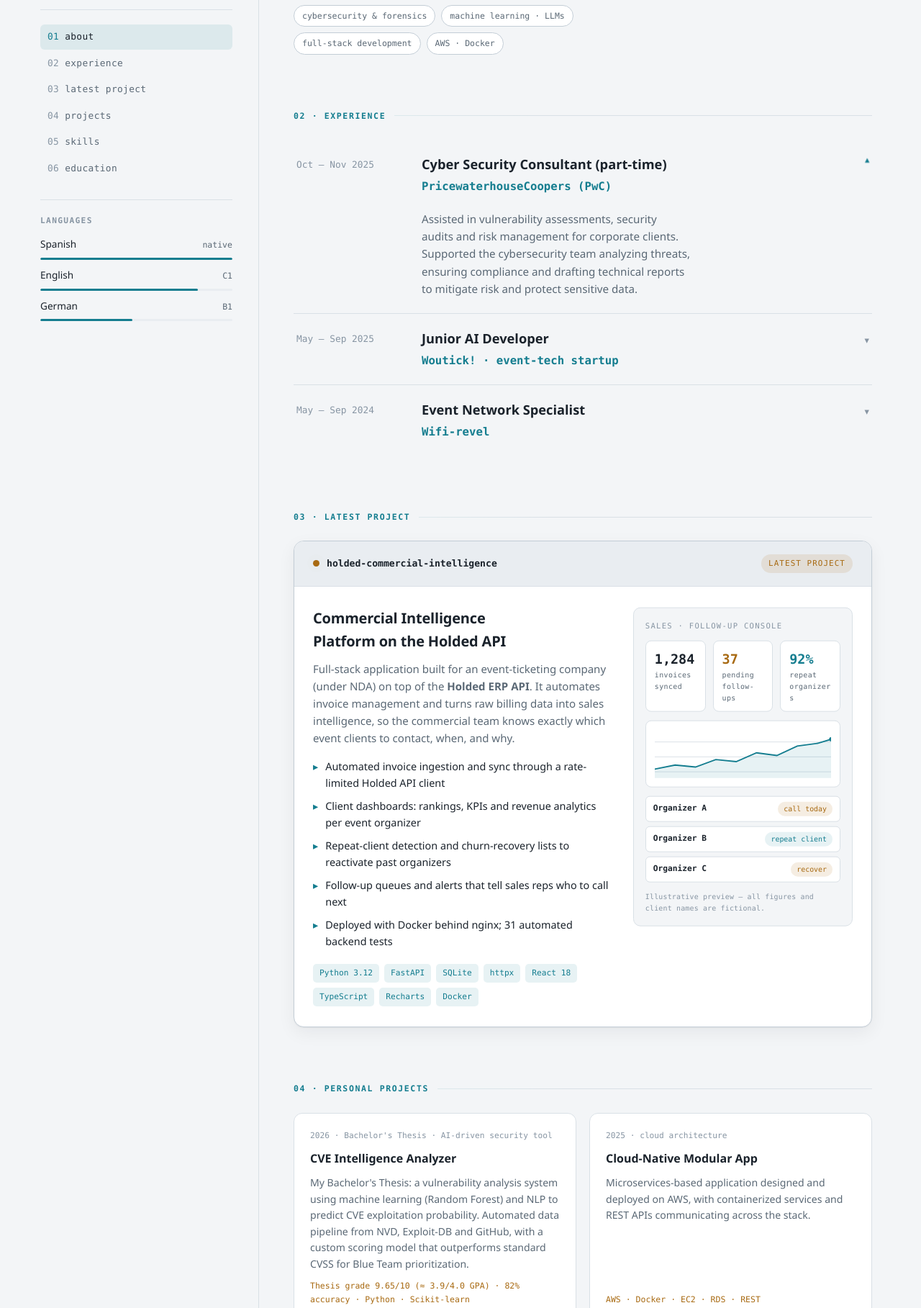
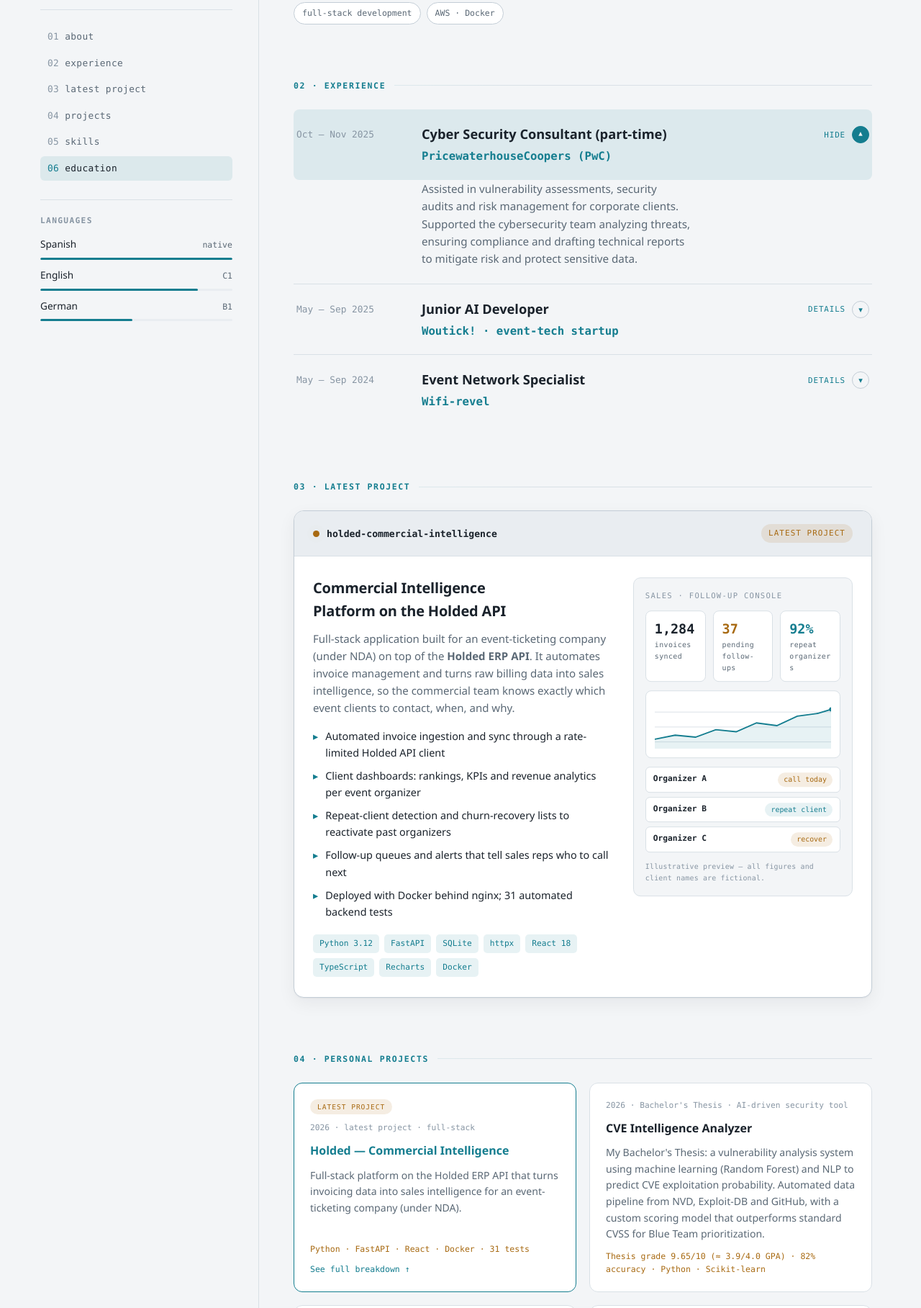
Before and after one commit to rubensaf/portfolio, a plain HTML site: page index.html in a window 1280 px wide. Shown: the part 567-2384 px from the top of the page at 72% size. Drawn offline with Linux system fonts and the light colour scheme; animation ran at ten frames a second.

Commit message:
Add Holded card to Projects, clearer experience accordions (labels + circular chevron), fix education scroll-spy highlight, remove whoami line
Co-Authored-By: Claude Opus 4.8 <noreply@anthropic.com>

```diff
--- a/index.html
+++ b/index.html
@@ -345,24 +345,6 @@
     gap: 36px;
     align-items: center;
   }
-  .term-line {
-    font-family: var(--mono);
-    font-size: 0.85rem;
-    color: var(--muted);
-    margin-bottom: 20px;
-  }
-  .term-line .prompt { color: var(--signal); }
-  .cursor {
-    display: inline-block;
-    width: 8px;
-    height: 1em;
-    background: var(--accent);
-    vertical-align: text-bottom;
-    animation: blink 1.1s steps(1) infinite;
-  }
-  @keyframes blink { 50% { opacity: 0; } }
-  @media (prefers-reduced-motion: reduce) { .cursor { animation: none; } }
-
   .hero h2 {
     margin: 0 0 20px;
     font-size: clamp(1.5rem, 3vw, 2.15rem);
@@ -530,13 +512,43 @@
   }
   .xp-titles h3 { margin: 0 0 3px; font-size: 1.14rem; font-weight: 650; }
   .xp-titles .org { color: var(--accent); font-size: 0.98rem; font-weight: 600; font-family: var(--mono); }
+  .chev-toggle {
+    display: inline-flex;
+    align-items: center;
+    gap: 9px;
+    padding-top: 3px;
+    white-space: nowrap;
+  }
+  .chev-label {
+    font-family: var(--mono);
+    font-size: 0.68rem;
+    text-transform: uppercase;
+    letter-spacing: 0.08em;
+    color: var(--accent);
+  }
+  .xp-head[aria-expanded="true"] .lbl-more,
+  .xp-head[aria-expanded="false"] .lbl-less { display: none; }
   .chev {
-    color: var(--faint);
-    font-size: 0.8rem;
-    padding-top: 6px;
-    transition: transform 0.3s cubic-bezier(0.16, 1, 0.3, 1), color 0.2s ease;
-  }
-  .xp-head[aria-expanded="true"] .chev { transform: rotate(180deg); color: var(--accent); }
+    flex-shrink: 0;
+    width: 24px;
+    height: 24px;
+    display: inline-flex;
+    align-items: center;
+    justify-content: center;
+    font-size: 0.7rem;
+    color: var(--accent);
+    border: 1px solid var(--line-strong);
+    border-radius: 50%;
+    transition: transform 0.3s cubic-bezier(0.16, 1, 0.3, 1), background 0.2s ease, color 0.2s ease, border-color 0.2s ease;
+  }
+  .xp-head:hover .chev { border-color: var(--accent); background: var(--accent-soft); }
+  .xp-head[aria-expanded="true"] .chev {
+    transform: rotate(180deg);
+    background: var(--accent);
+    color: var(--ground);
+    border-color: var(--accent);
+  }
+  .xp-head[aria-expanded="true"] { background: var(--accent-soft); }
   .xp-detail {
     display: grid;
     grid-template-rows: 0fr;
@@ -688,6 +700,25 @@
     will-change: transform;
   }
   .card:hover { border-color: var(--accent); box-shadow: var(--card-shadow); }
+  a.card:hover { text-decoration: none; }
+  .card-latest { border-color: var(--accent); }
+  .card-flag {
+    align-self: flex-start;
+    font-family: var(--mono);
+    font-size: 0.6rem;
+    text-transform: uppercase;
+    letter-spacing: 0.1em;
+    color: var(--signal);
+    background: var(--signal-soft);
+    padding: 3px 10px;
+    border-radius: 999px;
+  }
+  .card-link {
+    font-family: var(--mono);
+    font-size: 0.72rem;
+    color: var(--accent);
+  }
+  .card-latest:hover .card-link { text-decoration: underline; }
   .card .yr { font-family: var(--mono); font-size: 0.7rem; color: var(--faint); }
   .card h3 { margin: 0; font-size: 1rem; font-weight: 650; }
   .card p { margin: 0; color: var(--muted); font-size: 0.88rem; flex: 1; }
@@ -826,6 +857,7 @@
     .orbit-chip { font-size: 0.6rem; padding: 4px 9px 4px 18px; }
     .featured-body { grid-template-columns: 1fr; }
     .xp-head { grid-template-columns: 1fr auto; }
+    .chev-label { display: none; }
     .xp-when { grid-column: 1 / -1; padding-top: 0; }
     .xp-detail p { padding-left: 4px; }
     .edu-item { grid-template-columns: 1fr; gap: 4px; }
@@ -914,7 +946,6 @@
     <section class="hero" id="about">
       <div class="hero-grid">
         <div>
-          <div class="term-line"><span class="prompt">ruben@madrid</span>:~$ <span id="typed">whoami</span><span class="cursor" aria-hidden="true"></span></div>
           <h2 data-i18n="hero.h2" data-i18n-html>I build <em>secure, intelligent</em> software — from threat models to shipped products.</h2>
           <p data-i18n="hero.p1" data-i18n-html>Software Engineer, recently graduated from U-TAD with a specialization in <strong>cybersecurity</strong> — trained in building secure environments and optimizing systems and workflows. I like working where security, data and product meet: automating processes with ML and LLMs, and turning raw APIs into tools people actually use every day.</p>
           <p data-i18n="hero.p2">Solid foundation in full-stack development and cloud infrastructure; driven to ship things that are secure by design and useful from day one.</p>
@@ -952,7 +983,10 @@
               <h3 data-i18n="xp1.title">Cyber Security Consultant (part-time)</h3>
               <span class="org">PricewaterhouseCoopers (PwC)</span>
             </span>
-            <span class="chev" aria-hidden="true">▾</span>
+            <span class="chev-toggle" aria-hidden="true">
+              <span class="chev-label"><span class="lbl-more" data-i18n="xp.more">details</span><span class="lbl-less" data-i18n="xp.less">hide</span></span>
+              <span class="chev">▾</span>
+            </span>
           </button>
           <div class="xp-detail" id="xpd1">
             <div><p data-i18n="xp1.p">Assisted in vulnerability assessments, security audits and risk management for corporate clients. Supported the cybersecurity team analyzing threats, ensuring compliance and drafting technical reports to mitigate risk and protect sensitive data.</p></div>
@@ -965,7 +999,10 @@
               <h3 data-i18n="xp2.title">Junior AI Developer</h3>
               <span class="org" data-i18n="xp2.org">Woutick! · event-tech</span>
             </span>
-            <span class="chev" aria-hidden="true">▾</span>
+            <span class="chev-toggle" aria-hidden="true">
+              <span class="chev-label"><span class="lbl-more" data-i18n="xp.more">details</span><span class="lbl-less" data-i18n="xp.less">hide</span></span>
+              <span class="chev">▾</span>
+            </span>
           </button>
           <div class="xp-detail" id="xpd2">
             <div><p data-i18n="xp2.p">Developed and integrated machine learning models and LLMs to automate processes and optimize company workflows. Worked with the engineering team on data processing, model training and deployment of AI-driven software.</p></div>
@@ -978,7 +1015,10 @@
               <h3 data-i18n="xp3.title">Event Network Specialist</h3>
               <span class="org">Wifi-revel</span>
             </span>
-            <span class="chev" aria-hidden="true">▾</span>
+            <span class="chev-toggle" aria-hidden="true">
+              <span class="chev-label"><span class="lbl-more" data-i18n="xp.more">details</span><span class="lbl-less" data-i18n="xp.less">hide</span></span>
+              <span class="chev">▾</span>
+            </span>
           </button>
           <div class="xp-detail" id="xpd3">
             <div><p data-i18n="xp3.p">Managed network infrastructure and connectivity for live events: deployment, configuration and troubleshooting of routers, switches and access points to keep internet access secure and available for high volumes of users.</p></div>
@@ -1044,6 +1084,14 @@
     <section id="projects">
       <div class="eyebrow reveal" data-i18n="eyebrow.projects">04 · Personal projects</div>
       <div class="grid stagger">
+        <a class="card card-latest" href="#featured">
+          <span class="card-flag" data-i18n="feat.flag">latest project</span>
+          <span class="yr" data-i18n="proj0.yr">2026 · latest project · full-stack</span>
+          <h3 data-i18n="proj0.h3">Holded — Commercial Intelligence</h3>
+          <p data-i18n="proj0.p">Full-stack platform on the Holded ERP API that turns invoicing data into sales intelligence for an event-ticketing company (under NDA).</p>
+          <span class="stat" data-i18n="proj0.stat">Python · FastAPI · React · Docker · 31 tests</span>
+          <span class="card-link" data-i18n="proj0.link">See full breakdown ↑</span>
+        </a>
         <div class="card">
           <span class="yr" data-i18n="proj1.yr">2026 · Bachelor's Thesis · AI-driven security tool</span>
           <h3>CVE Intelligence Analyzer</h3>
@@ -1175,6 +1223,13 @@
       "pop.projects": "CVE Intelligence Analyzer (Bachelor's Thesis · 9.65/10), AWS microservices, full-stack and game dev.",
       "pop.skills": "Security, Python · Java · C/C++, ML & LLMs, AWS & Docker, SQL & NoSQL.",
       "pop.edu": "B.Sc. Software Engineering at U-TAD · Bachelor's Thesis: 9.65/10 (≈ 3.9/4.0 GPA).",
+      "xp.more": "details",
+      "xp.less": "hide",
+      "proj0.yr": "2026 · latest project · full-stack",
+      "proj0.h3": "Holded — Commercial Intelligence",
+      "proj0.p": "Full-stack platform on the Holded ERP API that turns invoicing data into sales intelligence for an event-ticketing company (under NDA).",
+      "proj0.stat": "Python · FastAPI · React · Docker · 31 tests",
+      "proj0.link": "See full breakdown ↑",
       "eyebrow.xp": "02 · Experience",
       "eyebrow.featured": "03 · Latest project",
       "eyebrow.projects": "04 · Personal projects",
@@ -1268,6 +1323,13 @@
       "pop.projects": "CVE Intelligence Analyzer (TFG · 9,65/10), microservicios en AWS, full-stack y videojuegos.",
       "pop.skills": "Seguridad, Python · Java · C/C++, ML y LLMs, AWS y Docker, SQL y NoSQL.",
       "pop.edu": "Grado en Ingeniería de Software en U-TAD · TFG con nota 9,65/10 (≈ 3,9/4,0 GPA).",
+      "xp.more": "ver detalles",
+      "xp.less": "ocultar",
+      "proj0.yr": "2026 · último proyecto · full-stack",
+      "proj0.h3": "Holded — Inteligencia Comercial",
+      "proj0.p": "Plataforma full-stack sobre la API del ERP Holded que convierte los datos de facturación en inteligencia comercial para una empresa de ticketing de eventos (bajo NDA).",
+      "proj0.stat": "Python · FastAPI · React · Docker · 31 tests",
+      "proj0.link": "Ver el detalle completo ↑",
       "eyebrow.xp": "02 · Experiencia",
       "eyebrow.featured": "03 · Último proyecto",
       "eyebrow.projects": "04 · Proyectos personales",
@@ -1361,6 +1423,13 @@
       "pop.projects": "CVE Intelligence Analyzer (Bachelorarbeit · 9.65/10), AWS-Microservices, Full-Stack und Game Dev.",
       "pop.skills": "Security, Python · Java · C/C++, ML & LLMs, AWS & Docker, SQL & NoSQL.",
       "pop.edu": "B.Sc. Software Engineering an der U-TAD · Bachelorarbeit: 9.65/10 (≈ 3.9/4.0 GPA).",
+      "xp.more": "Details",
+      "xp.less": "ausblenden",
+      "proj0.yr": "2026 · letztes Projekt · full-stack",
+      "proj0.h3": "Holded — Commercial Intelligence",
+      "proj0.p": "Full-Stack-Plattform auf der Holded ERP API, die Abrechnungsdaten in Vertriebsintelligenz für ein Event-Ticketing-Unternehmen (unter NDA) verwandelt.",
+      "proj0.stat": "Python · FastAPI · React · Docker · 31 Tests",
+      "proj0.link": "Vollständige Details ↑",
       "eyebrow.xp": "02 · Erfahrung",
       "eyebrow.featured": "03 · Letztes Projekt",
       "eyebrow.projects": "04 · Persönliche Projekte",
@@ -1895,6 +1964,27 @@
     }
   }
 
+  /* scroll-spy for both navs — position based, marks the last section at page bottom too */
+  var spyLinks = Array.prototype.slice.call(document.querySelectorAll(".rail-nav a, .topbar-nav a"));
+  var spySections = Array.prototype.slice.call(document.querySelectorAll("section[id]"));
+  function spyScroll() {
+    if (!spySections.length) return;
+    var current = spySections[0].id;
+    var threshold = window.innerHeight * 0.35;
+    for (var si = 0; si < spySections.length; si++) {
+      if (spySections[si].getBoundingClientRect().top <= threshold) current = spySections[si].id;
+    }
+    if (window.innerHeight + window.scrollY >= document.documentElement.scrollHeight - 4) {
+      current = spySections[spySections.length - 1].id;
+    }
+    spyLinks.forEach(function (l) {
+      l.classList.toggle("active", l.getAttribute("href") === "#" + current);
+    });
+  }
+  window.addEventListener("scroll", spyScroll, { passive: true });
+  window.addEventListener("resize", spyScroll);
+  spyScroll();
+
   if (reduced) return; // everything below is decorative motion
 
   document.documentElement.classList.add("anim");
@@ -1906,18 +1996,6 @@
     });
   }, { threshold: 0.1, rootMargin: "0px 0px -8% 0px" });
   document.querySelectorAll(".reveal, .stagger").forEach(function (el) { io.observe(el); });
-
-  /* typewriter */
-  var typed = document.getElementById("typed");
-  if (typed) {
-    var full = typed.textContent;
-    typed.textContent = "";
-    var ti = 0;
-    var iv = setInterval(function () {
-      typed.textContent = full.slice(0, ++ti);
-      if (ti >= full.length) clearInterval(iv);
-    }, 90);
-  }
 
   /* parallax on the featured dashboard panel */
   var mock = document.querySelector(".mock");
@@ -1948,17 +2026,6 @@
     });
   }
 
-  /* scroll-spy for both navs */
-  var links = Array.prototype.slice.call(document.querySelectorAll(".rail-nav a, .topbar-nav a"));
-  var spy = new IntersectionObserver(function (entries) {
-    entries.forEach(function (e) {
-      if (!e.isIntersecting) return;
-      links.forEach(function (l) {
-        l.classList.toggle("active", l.getAttribute("href") === "#" + e.target.id);
-      });
-    });
-  }, { rootMargin: "-25% 0px -65% 0px" });
-  document.querySelectorAll("section[id]").forEach(function (s) { spy.observe(s); });
 })();
 </script>
 
```
